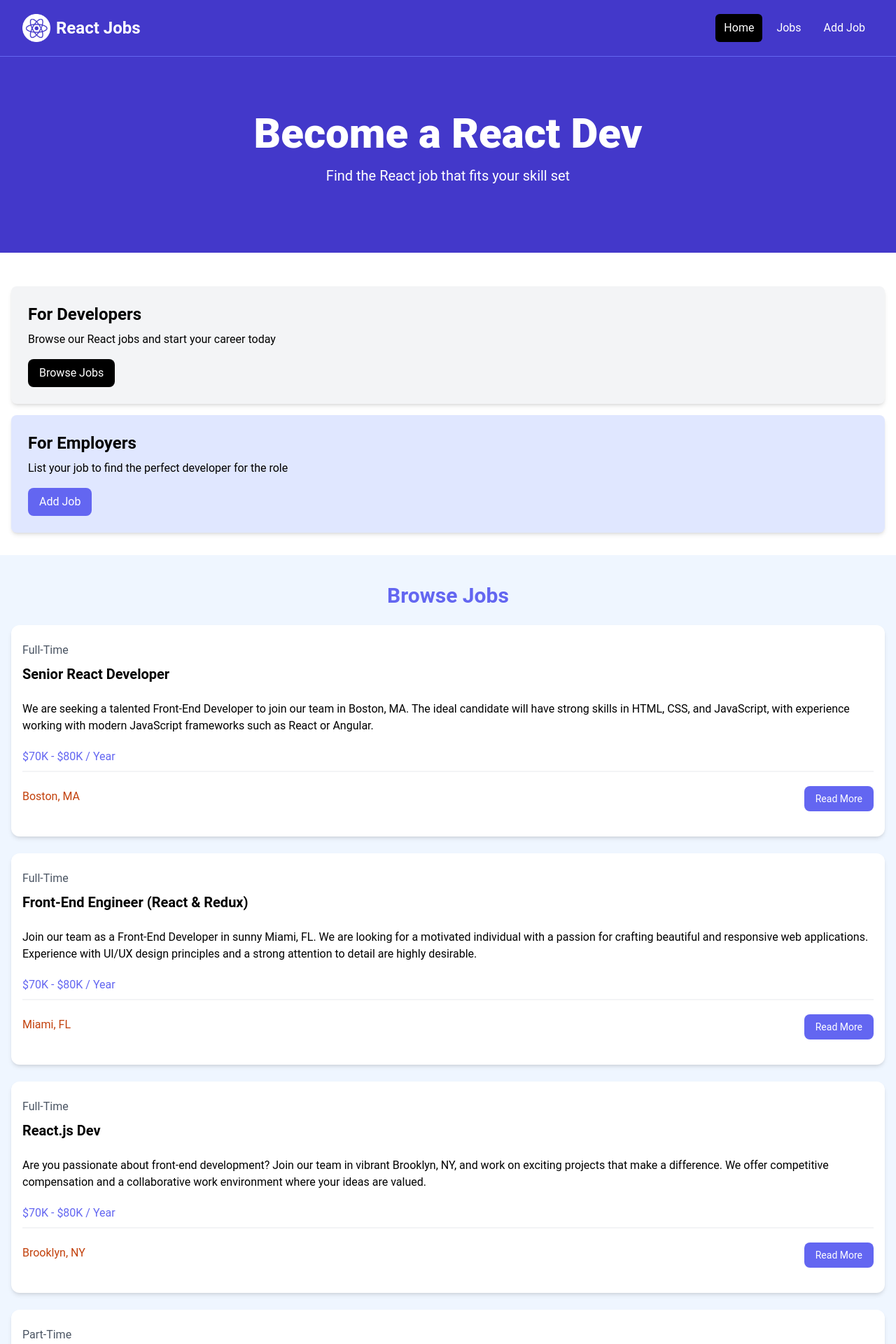
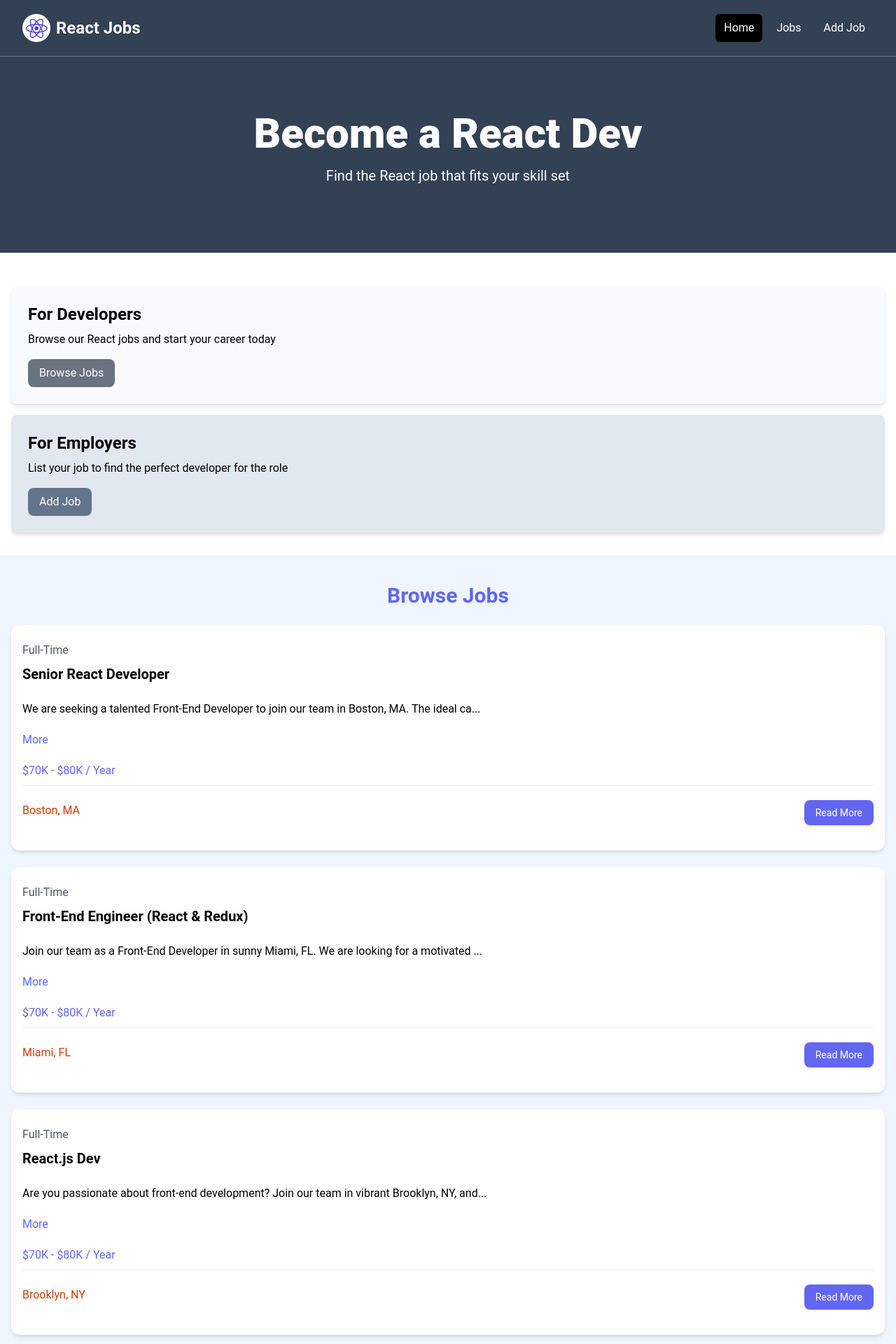
Before and after one commit to anna-amst/react-jobs, a React (Vite) app: page / in a window 1280 px wide. Shown: the top 1920 px of the page at 70% size. Built offline with nearby package versions, Linux system fonts and the light colour scheme.

Commit message:
add new css

```diff
--- a/src/App.jsx
+++ b/src/App.jsx
@@ -1,7 +1,8 @@
-import Hero from "./components/Hero"
-import Navbar from "./components/Navbar"
-import HomeCards from "./components/HomeCards"
-import JobListings from "./components/JobListings"
+import Hero from "./components/Hero";
+import Navbar from "./components/Navbar";
+import HomeCards from "./components/HomeCards";
+import JobListings from "./components/JobListings";
+import ViewAllJobs from "./components/ViewAllJobs";
 
 function App() {
   return (
@@ -10,17 +11,9 @@ function App() {
       <Hero />
       <HomeCards />
       <JobListings />
-
-
-    <section className="m-auto max-w-lg my-10 px-6">
-      <a
-        href="jobs.html"
-        className="block bg-black text-white text-center py-4 px-6 rounded-xl hover:bg-gray-700"
-        >View All Jobs</a
-      >
-    </section>
+      <ViewAllJobs />
     </>
-    )
+  );
 }
 
-export default App
+export default App;
--- a/src/components/Card.jsx
+++ b/src/components/Card.jsx
@@ -1,4 +1,4 @@
-function Card({ children, bg = "bg-gray-100" }) {
+function Card({ children, bg = "bg-slate-50" }) {
     return (
         <div className={ `${bg} p-6 rounded-lg shadow-md`}>
             {children}
--- a/src/components/Hero.jsx
+++ b/src/components/Hero.jsx
@@ -4,7 +4,7 @@ function Hero({
 }) {
   return (
     <>
-      <section className="bg-indigo-700 py-20 mb-4">
+      <section className="bg-slate-700 py-20 mb-4">
         <div className="max-w-7xl mx-auto px-4 sm:px-6 lg:px-8 flex flex-col items-center">
           <div className="text-center">
             <h1 className="text-4xl font-extrabold text-white sm:text-5xl md:text-6xl">
--- a/src/components/HomeCards.jsx
+++ b/src/components/HomeCards.jsx
@@ -13,19 +13,19 @@ function HomeCards() {
             </p>
             <a
               href="/jobs.html"
-              className="inline-block bg-black text-white rounded-lg px-4 py-2 hover:bg-gray-700"
+              className="inline-block bg-gray-500 text-white rounded-lg px-4 py-2 hover:bg-gray-700"
             >
               Browse Jobs
             </a>
             </Card>
-          <Card bg="bg-indigo-100">
+          <Card bg="bg-slate-200">
             <h2 className="text-2xl font-bold">For Employers</h2>
             <p className="mt-2 mb-4">
               List your job to find the perfect developer for the role
             </p>
             <a
               href="/add-job.html"
-              className="inline-block bg-indigo-500 text-white rounded-lg px-4 py-2 hover:bg-indigo-600"
+              className="inline-block bg-slate-500 text-white rounded-lg px-4 py-2 hover:bg-slate-700"
             >
               Add Job
             </a>
--- a/src/components/JobListing.jsx
+++ b/src/components/JobListing.jsx
@@ -1,4 +1,14 @@
+import { useState } from "react";
+
 function JobListing({ job }) {
+    const [showFullDescription, setShowFullDescription] = useState(false);
+
+    let description= job.description;
+
+    if(!showFullDescription) {
+        description = description.substring(0, 90) + '...';
+    }
+
   return (
     <>
       <div className="bg-white rounded-xl shadow-md relative">
@@ -8,7 +18,8 @@ function JobListing({ job }) {
             <h3 className="text-xl font-bold">{job.title}</h3>
           </div>
 
-          <div className="mb-5">{job.description}</div>
+          <div className="mb-5">{description}</div>
+          <button className="text-indigo-500 mb-5 hover:text-indigo-600">{showFullDescription ? 'Less' : "More"}</button>
 
           <h3 className="text-indigo-500 mb-2">{job.salary} / Year</h3>
 
--- a/src/components/JobListings.jsx
+++ b/src/components/JobListings.jsx
@@ -2,6 +2,8 @@ import jobs from "../jobs.json";
 import JobListing from "./JobListing";
 
 function JobListings() {
+ const recentJobs = jobs.slice(0, 3);
+
   return (
     <>
       <section className="bg-blue-50 px-4 py-10">
@@ -10,7 +12,7 @@ function JobListings() {
             Browse Jobs
           </h2>
           <div className="grid grid-cols-1 md:grid-cols-3 gap-6">
-            {jobs.map((job) => (
+            {recentJobs.map((job) => (
               <JobListing key={job.id} job={job} />
             ))}
           </div>
--- a/src/components/Navbar.jsx
+++ b/src/components/Navbar.jsx
@@ -3,7 +3,7 @@ import logo from "../assets/images/logo.png";
 function Navbar() {
     return (
         <>
-            <nav className="bg-indigo-700 border-b border-indigo-500">
+            <nav className="bg-slate-700 border-b border-slate-500">
       <div className="mx-auto max-w-7xl px-2 sm:px-6 lg:px-8">
         <div className="flex h-20 items-center justify-between">
           <div
--- /dev/null
+++ b/src/components/ViewAllJobs.jsx
@@ -0,0 +1,15 @@
+function ViewAllJobs() {
+    return (
+        <>
+            <section className="m-auto max-w-lg my-10 px-6">
+      <a
+        href="/jobs"
+        className="block bg-black text-white text-center py-4 px-6 rounded-xl hover:bg-gray-700"
+        >View All Jobs</a
+      >
+    </section>
+        </>
+    )
+}
+
+export default ViewAllJobs
```
Lines whose indentation alone changed are shown as unchanged.
